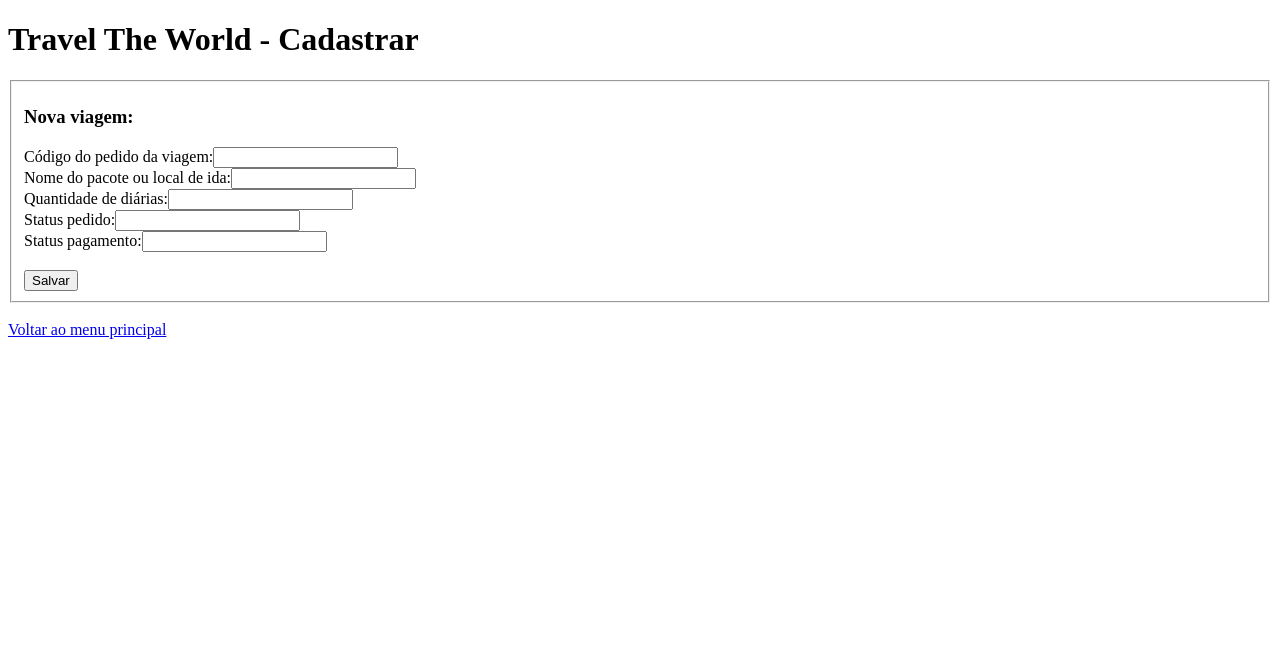
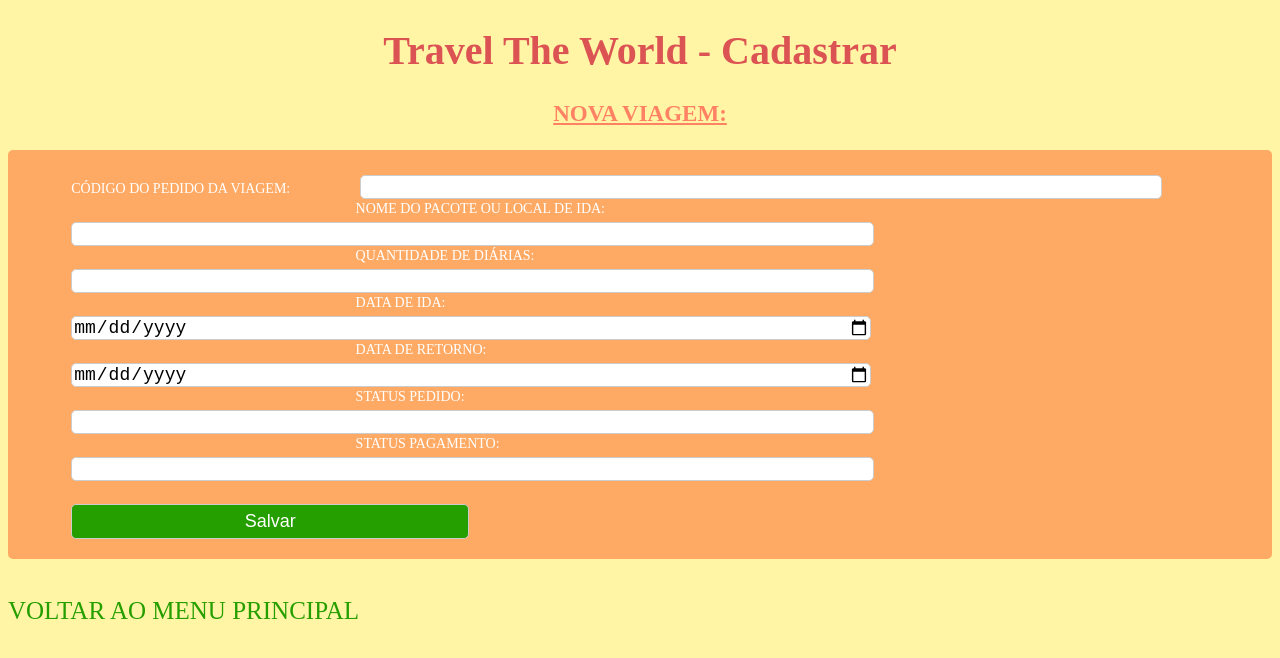
Before and after one commit to ReAraujo/AtividadesPraticasIndividuaisEmWeb_AcademiaCapgeminiProWay, a plain HTML site: page AtividadePratica32_PrimeirosConceitosHTML/create.html in a window 1280 px wide. Drawn offline with Linux system fonts and the light colour scheme.

Commit message:
alterações

```diff
--- a/AtividadePratica32_PrimeirosConceitosHTML/create.html
+++ b/AtividadePratica32_PrimeirosConceitosHTML/create.html
@@ -5,22 +5,36 @@
         <meta http-equiv="X-UA-Compatible" content="IE=edge">
         <meta name="viewport" content="width=device-width, initial-scale=1.0">
         <title>Travel The World - Cadastrar</title>
+        <link rel="stylesheet" href="css/createEstilo.css">
     </head>
     <body>
         <h1>Travel The World - Cadastrar</h1>
-        <fieldset>
-            <h3>Nova viagem:</h3>
+        <h3>Nova viagem:</h3>
             <form>
-                <label>Código do pedido da viagem:</label><input type="number" /> <br />
-                <label>Nome do pacote ou local de ida:</label><input type="text" /> <br />
-                <label>Quantidade de diárias:</label><input type="number" /> <br />
-                <label>Status pedido:</label><input type="text" /> <br />
-                <label>Status pagamento:</label><input type="text" /> <br />
+                <div class="labels"><label>Código do pedido da viagem:</label></div>
+                <input type="number" /> <br />
+
+                <div class="labels"></div><label>Nome do pacote ou local de ida:</label></div>
+                <input type="text" /> <br />
+
+                <div class="labels"></div><label>Quantidade de diárias:</label></div>
+                <input type="number" /> <br />
+
+                <div class="labels"></div><label>Data de ida:</label></div>
+                <input type="date" /> <br />
+
+                <div class="labels"></div><label>Data de retorno:</label></div>
+                <input type="date" /> <br />
+
+                <div class="labels"></div><label>Status pedido:</label></div>
+                <input type="text" /> <br />
+
+                <div class="labels"></div><label>Status pagamento:</label></div>
+                <div class="labels"></div><input type="text" /> <br />
 
                 <br />
                 <input type="submit" value="Salvar">
             </form>
-        </fieldset>
 
         <br />
         <a href="index.html">Voltar ao menu principal</a>
--- a/AtividadePratica32_PrimeirosConceitosHTML/css/createEstilo.css
+++ b/AtividadePratica32_PrimeirosConceitosHTML/css/createEstilo.css
@@ -0,0 +1,82 @@
+body{
+    background: #FFF5A5;
+}
+
+h1{
+    color: #DC5353;
+    text-align: center;
+    font-size: 40px;
+}
+
+h3{
+    color: #FF8264;
+    text-align: center;
+    text-transform: uppercase;
+    text-decoration: underline;
+    font-size: 23px;
+}
+
+form{
+    background: #FFAA64;
+    color: #fff;
+    margin: 20px auto;
+    border-radius: 5px;
+    padding: 20px 5%;
+    text-align: left;
+}
+
+label{
+    text-transform: uppercase;
+    font-size: 14px;
+}
+
+input{
+    margin-top: 5px;
+    font-size: 18px;
+    line-height: 20px;
+    width: 70%;
+    border: 1px solid #ccc;
+    border-radius: 5px;
+    display: inline-block;
+}
+input[type="submit"], button{
+    cursor: pointer;
+    background: #259e00;
+    color: #fff;
+    display: inline-block;
+    height: 35px;
+    width: 35%;
+}
+button{
+    background: #f00;
+    border: none;
+    font-size: 20px;
+}
+button:hover{
+    color: #f00;
+    background: #fff;
+    border: #f00 1px solid;
+}
+
+input[type="submit"]:hover{
+    background: #fff;
+    color: #259e00;
+    border: 1px solid #259e00;
+}
+
+a{
+    color: #259e00;
+    font-size: 25px;
+    text-transform: uppercase;
+    text-decoration: none;
+}
+a:hover{
+    background: #259e00;
+    color: #fff;
+    padding: 5px 30px;
+}
+.labels{
+    width: 25%;
+    text-align: left;
+    display: inline-block;
+}
--- a/AtividadePratica32_PrimeirosConceitosHTML/css/deleteEstilo.css
+++ b/AtividadePratica32_PrimeirosConceitosHTML/css/deleteEstilo.css
@@ -0,0 +1,17 @@
+body{
+    background: #FFF5A5;
+}
+
+h1{
+    color: #DC5353;
+    text-align: center;
+    font-size: 40px;
+}
+
+h3{
+    color: #FF8264;
+    text-align: center;
+    text-transform: uppercase;
+    text-decoration: underline;
+    font-size: 23px;
+}
--- a/AtividadePratica32_PrimeirosConceitosHTML/css/indexEstilo.css
+++ b/AtividadePratica32_PrimeirosConceitosHTML/css/indexEstilo.css
@@ -0,0 +1,26 @@
+body{
+    background: #FFF5A5;
+}
+
+h1{
+    color: #DC5353;
+    text-align: center;
+    font-size: 40px;
+}
+
+h3{
+    color: #FF8264;
+    text-align: center;
+    text-transform: uppercase;
+    text-decoration: underline;
+    font-size: 23px;
+}
+
+div{
+    background: #FFAA64;
+    width: 60%;
+    margin: auto;
+    padding: 20px 50px;
+    text-align: left;
+    border-radius: 5px;
+}
--- a/AtividadePratica32_PrimeirosConceitosHTML/css/readEstilo.css
+++ b/AtividadePratica32_PrimeirosConceitosHTML/css/readEstilo.css
@@ -0,0 +1,42 @@
+body{
+    background: #FFF5A5;
+}
+
+h1{
+    color: #DC5353;
+    text-align: center;
+    font-size: 40px;
+}
+
+h3{
+    color: #FF8264;
+    text-align: center;
+    text-transform: uppercase;
+    text-decoration: underline;
+    font-size: 23px;
+}
+
+table{
+    width: 90%;
+    margin: 20px auto 20px;
+    border: 1px #DC5353 solid;
+    border-collapse: collapse;
+}
+table thead{
+    background: #DC5353;
+    font-size: 14px;
+    text-transform: uppercase;
+    height: 30px;
+}
+table thead th{
+    border: 1px solid #DC5353;
+}
+table tbody tr{
+    height: 25px;
+    font-size: 14px;
+}
+
+table tbody tr td{
+    padding: 8px 10px;
+    border: 1px solid #DC5353;
+}
--- a/AtividadePratica32_PrimeirosConceitosHTML/css/updateEstilo.css
+++ b/AtividadePratica32_PrimeirosConceitosHTML/css/updateEstilo.css
@@ -0,0 +1,17 @@
+body{
+    background: #FFF5A5;
+}
+
+h1{
+    color: #DC5353;
+    text-align: center;
+    font-size: 40px;
+}
+
+h3{
+    color: #FF8264;
+    text-align: center;
+    text-transform: uppercase;
+    text-decoration: underline;
+    font-size: 23px;
+}
```
Also changed, not shown: AtividadePratica32_PrimeirosConceitosHTML/delete.html (+2 -3 lines), AtividadePratica32_PrimeirosConceitosHTML/index.html (+12 -11 lines), AtividadePratica32_PrimeirosConceitosHTML/read.html (+11 -12 lines), AtividadePratica32_PrimeirosConceitosHTML/update.html (+2 -3 lines).
